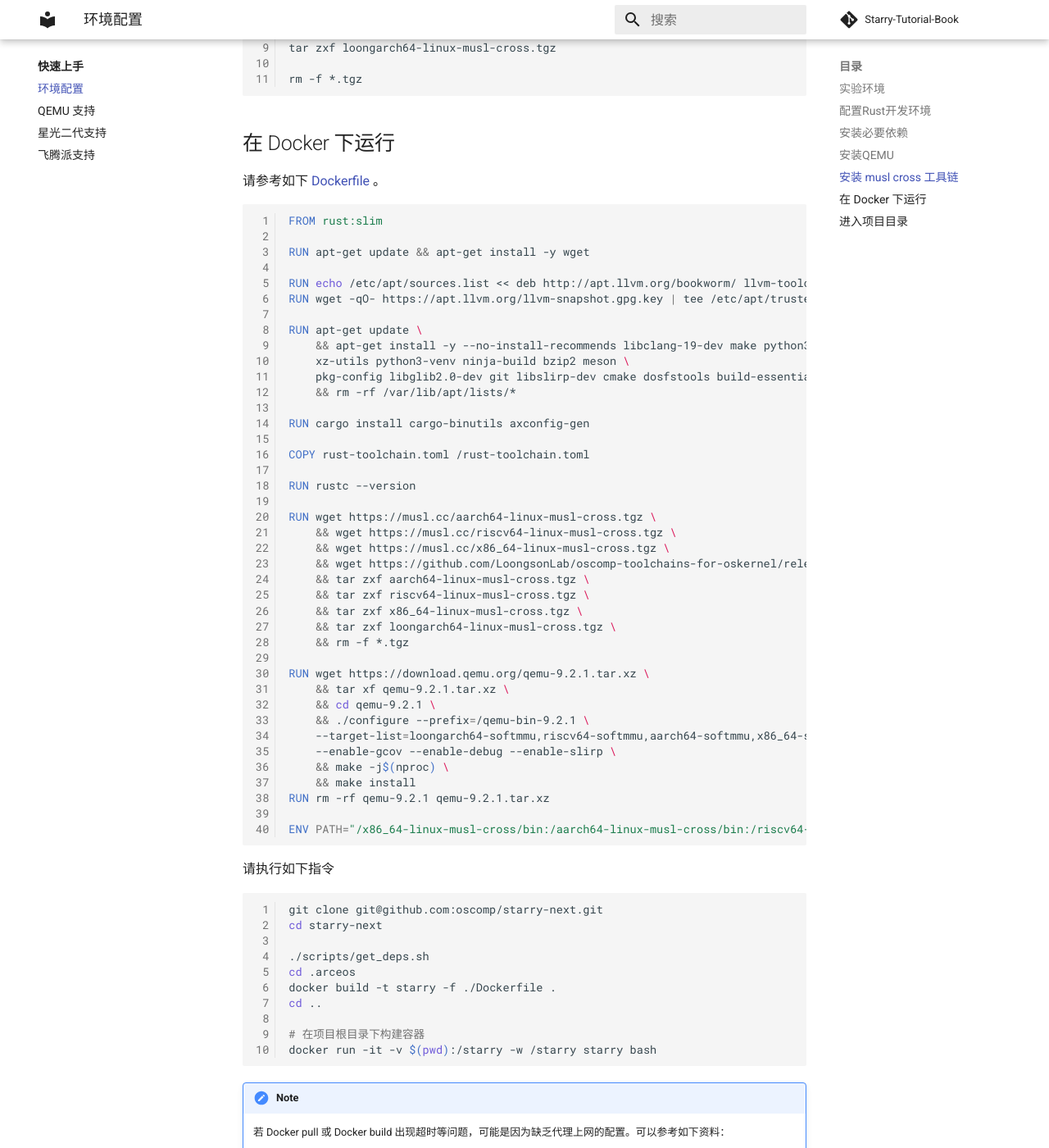
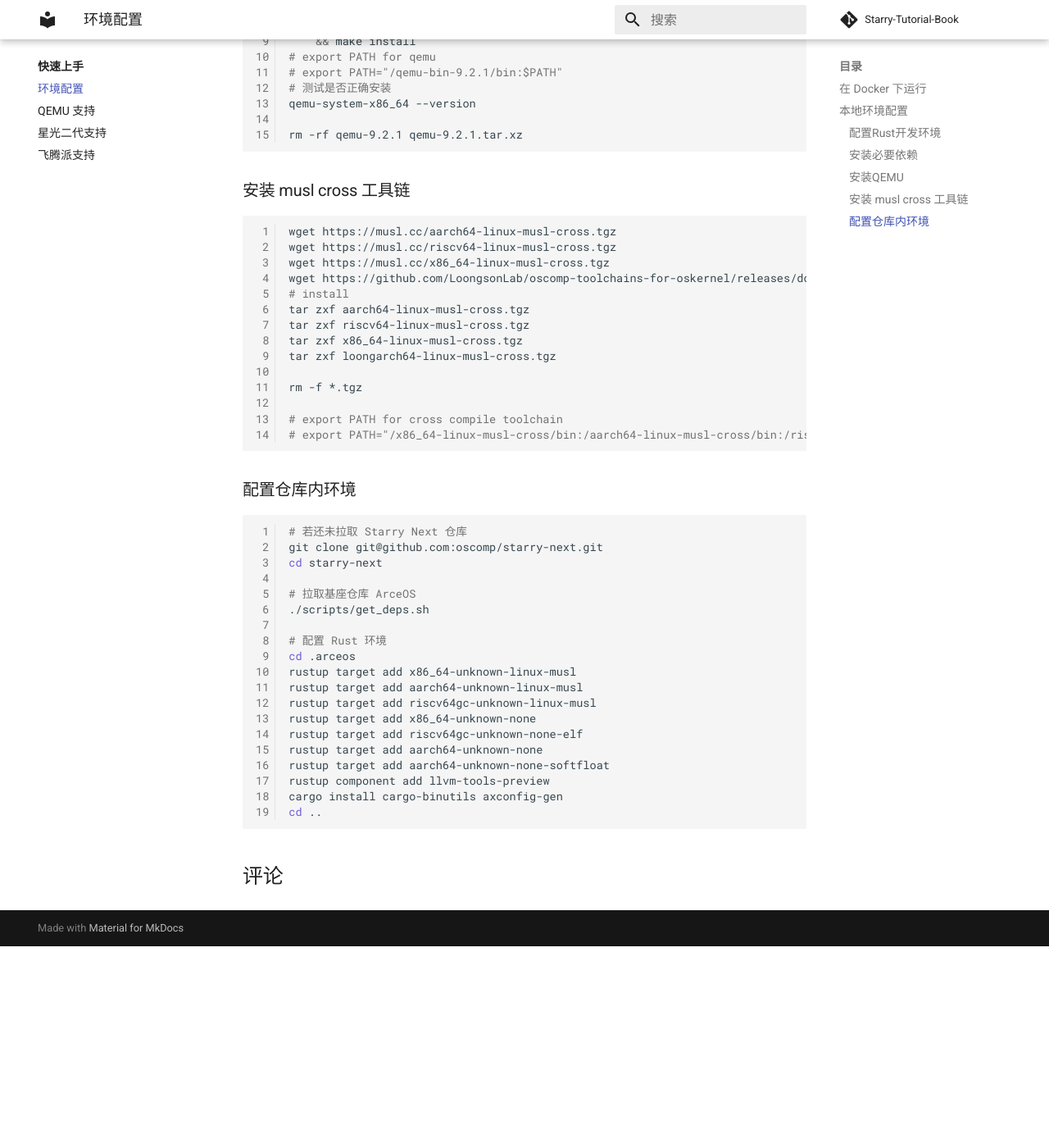
Before and after one commit to chyyuu/Starry-Tutorial-Book, an MkDocs documentation site: the page built from docs/setup/env.md, in a window 1280 px wide and 1400 px high, scrolled down 1706 px. Shown: the whole window at 82% size. Built offline with MkDocs 1.6.1 and Material for MkDocs 9.7.7, drawn with Linux system fonts in a browser that asks for light colours; comment, search, counter and statistics services are not loaded; after the commit the page ends 2860 px from its top, so only the background shows below that; some of the changed text lies outside the part shown.

Commit message:
[fix] fix the link error

````diff
--- a/docs/setup/env.md
+++ b/docs/setup/env.md
@@ -1,130 +1,8 @@
 # 实验环境配置
-
-下面是初步的本地配置过程
-
-
-## 实验环境
-- 操作系统：Ubuntu 24.04
-- QEMU >= 9.1
-- musl: x86_64 + riscv64 + aarch64 + loongarch64
-
-## 配置Rust开发环境
-首先安装 Rust 版本管理器 rustup 和 Rust 包管理器 cargo，这里我们用官方的安装脚本来安装：
-
-`curl https://sh.rustup.rs -sSf | sh`
-
-如果通过官方的脚本下载失败了，可以在浏览器的地址栏中输入 [https://sh.rustup.rs](https://sh.rustup.rs/) 来下载脚本，在本地运行即可。
-
-
-可通过如下命令安装 rustc 的 nightly 版本。
-
-```bash
-rustup install nightly
-```
-
-再次确认一下我们安装了正确的 rustc 版本（以下为一个示例）：
-
-```bash
-rustc --version
-rustc 1.83.0 (90b35a623 2024-11-26)
-```
-
-## 安装必要依赖
-
-```bash
-echo "deb http://apt.llvm.org/bookworm/ llvm-toolchain-bookworm main" | sudo tee -a /etc/apt/sources.list
-wget -qO- https://apt.llvm.org/llvm-snapshot.gpg.key | sudo tee /etc/apt/trusted.gpg.d/apt.llvm.org.asc
-sudo apt-get update \
-    && apt-get install -y --no-install-recommends libclang-19-dev wget make python3 \
-        xz-utils python3-venv ninja-build bzip2 meson cmake dosfstools build-essential \
-        pkg-config libglib2.0-dev git libslirp-dev  \
-    && rm -rf /var/lib/apt/lists/*
-```
-
-## 安装QEMU
-
-```bash
-# 安装与qemu相关的软件包
-wget https://download.qemu.org/qemu-9.2.1.tar.xz
-tar xf qemu-9.2.1.tar.xz \
-    && cd qemu-9.2.1 \
-    && ./configure --prefix=/qemu-bin-9.2.1 \
-        --target-list=loongarch64-softmmu,riscv64-softmmu,aarch64-softmmu,x86_64-softmmu,loongarch64-linux-user,riscv64-linux-user,aarch64-linux-user,x86_64-linux-user \
-        --enable-gcov --enable-debug --enable-slirp \
-    && make -j$(nproc) \
-    && make install
-# 配置环境变量。。
-# 测试是否正确安装
-qemu-system-x86_64 --version
-
-rm -rf qemu-9.2.1 qemu-9.2.1.tar.xz
-```
-
-## 安装 musl cross 工具链
-
-```bash
-wget https://musl.cc/aarch64-linux-musl-cross.tgz
-wget https://musl.cc/riscv64-linux-musl-cross.tgz
-wget https://musl.cc/x86_64-linux-musl-cross.tgz
-wget https://github.com/LoongsonLab/oscomp-toolchains-for-oskernel/releases/download/loongarch64-linux-musl-cross-gcc-13.2.0/loongarch64-linux-musl-cross.tgz
-# install
-tar zxf aarch64-linux-musl-cross.tgz
-tar zxf riscv64-linux-musl-cross.tgz
-tar zxf x86_64-linux-musl-cross.tgz
-tar zxf loongarch64-linux-musl-cross.tgz
-
-rm -f *.tgz
-```
 
 ## 在 Docker 下运行
 
-请参考如下 [Dockerfile](https://github.com/oscomp/arceos/blob/main/Dockerfile) 。
-
-```dockerfile
-FROM rust:slim
-
-RUN apt-get update && apt-get install -y wget
-
-RUN echo /etc/apt/sources.list << deb http://apt.llvm.org/bookworm/ llvm-toolchain-bookworm main
-RUN wget -qO- https://apt.llvm.org/llvm-snapshot.gpg.key | tee /etc/apt/trusted.gpg.d/apt.llvm.org.asc
-
-RUN apt-get update \
-    && apt-get install -y --no-install-recommends libclang-19-dev make python3 \
-    xz-utils python3-venv ninja-build bzip2 meson \
-    pkg-config libglib2.0-dev git libslirp-dev cmake dosfstools build-essential \
-    && rm -rf /var/lib/apt/lists/*
-
-RUN cargo install cargo-binutils axconfig-gen
-
-COPY rust-toolchain.toml /rust-toolchain.toml
-
-RUN rustc --version
-
-RUN wget https://musl.cc/aarch64-linux-musl-cross.tgz \
-    && wget https://musl.cc/riscv64-linux-musl-cross.tgz \
-    && wget https://musl.cc/x86_64-linux-musl-cross.tgz \
-    && wget https://github.com/LoongsonLab/oscomp-toolchains-for-oskernel/releases/download/loongarch64-linux-musl-cross-gcc-13.2.0/loongarch64-linux-musl-cross.tgz \
-    && tar zxf aarch64-linux-musl-cross.tgz \
-    && tar zxf riscv64-linux-musl-cross.tgz \
-    && tar zxf x86_64-linux-musl-cross.tgz \
-    && tar zxf loongarch64-linux-musl-cross.tgz \
-    && rm -f *.tgz
-
-RUN wget https://download.qemu.org/qemu-9.2.1.tar.xz \
-    && tar xf qemu-9.2.1.tar.xz \
-    && cd qemu-9.2.1 \
-    && ./configure --prefix=/qemu-bin-9.2.1 \
-    --target-list=loongarch64-softmmu,riscv64-softmmu,aarch64-softmmu,x86_64-softmmu,loongarch64-linux-user,riscv64-linux-user,aarch64-linux-user,x86_64-linux-user \
-    --enable-gcov --enable-debug --enable-slirp \
-    && make -j$(nproc) \
-    && make install
-RUN rm -rf qemu-9.2.1 qemu-9.2.1.tar.xz
-
-ENV PATH="/x86_64-linux-musl-cross/bin:/aarch64-linux-musl-cross/bin:/riscv64-linux-musl-cross/bin:/loongarch64-linux-musl-cross/bin:/qemu-bin-9.2.1/bin:$PATH"
-
-```
-
-请执行如下指令
+若选择在 Docker 环境下开发，请执行如下指令
 
 ```bash
 git clone git@github.com:oscomp/starry-next.git
@@ -150,7 +28,84 @@ docker run -it -v $(pwd):/starry -w /starry starry bash
     Docker run: 也可以使用代理选项，相关操作与 build 类似，可以自行查阅资料
     ```
 
-## 进入项目目录
+Dockerfile 内容请参考 [ArceOS-Dockerfile](https://github.com/oscomp/arceos/blob/main/Dockerfile) 。
+
+
+## 本地环境配置
+
+### 配置Rust开发环境
+首先安装 Rust 版本管理器 rustup 和 Rust 包管理器 cargo，这里我们用官方的安装脚本来安装：
+
+`curl https://sh.rustup.rs -sSf | sh`
+
+如果通过官方的脚本下载失败了，可以在浏览器的地址栏中输入 [https://sh.rustup.rs](https://sh.rustup.rs/) 来下载脚本，在本地运行即可。
+
+
+可通过如下命令安装 rustc 的 nightly 版本。
+
+```bash
+rustup install nightly
+```
+
+再次确认一下我们安装了正确的 rustc 版本（以下为一个示例）：
+
+```bash
+rustc --version
+rustc 1.83.0 (90b35a623 2024-11-26)
+```
+
+### 安装必要依赖
+
+```bash
+echo "deb http://apt.llvm.org/bookworm/ llvm-toolchain-bookworm main" | sudo tee -a /etc/apt/sources.list
+wget -qO- https://apt.llvm.org/llvm-snapshot.gpg.key | sudo tee /etc/apt/trusted.gpg.d/apt.llvm.org.asc
+sudo apt-get update \
+    && apt-get install -y --no-install-recommends libclang-19-dev wget make python3 \
+        xz-utils python3-venv ninja-build bzip2 meson cmake dosfstools build-essential \
+        pkg-config libglib2.0-dev git libslirp-dev  \
+    && rm -rf /var/lib/apt/lists/*
+```
+
+### 安装QEMU
+
+```bash
+# 安装与qemu相关的软件包
+wget https://download.qemu.org/qemu-9.2.1.tar.xz
+tar xf qemu-9.2.1.tar.xz \
+    && cd qemu-9.2.1 \
+    && ./configure --prefix=/qemu-bin-9.2.1 \
+        --target-list=loongarch64-softmmu,riscv64-softmmu,aarch64-softmmu,x86_64-softmmu,loongarch64-linux-user,riscv64-linux-user,aarch64-linux-user,x86_64-linux-user \
+        --enable-gcov --enable-debug --enable-slirp \
+    && make -j$(nproc) \
+    && make install
+# export PATH for qemu
+# export PATH="/qemu-bin-9.2.1/bin:$PATH"
+# 测试是否正确安装
+qemu-system-x86_64 --version
+
+rm -rf qemu-9.2.1 qemu-9.2.1.tar.xz
+```
+
+### 安装 musl cross 工具链
+
+```bash
+wget https://musl.cc/aarch64-linux-musl-cross.tgz
+wget https://musl.cc/riscv64-linux-musl-cross.tgz
+wget https://musl.cc/x86_64-linux-musl-cross.tgz
+wget https://github.com/LoongsonLab/oscomp-toolchains-for-oskernel/releases/download/loongarch64-linux-musl-cross-gcc-13.2.0/loongarch64-linux-musl-cross.tgz
+# install
+tar zxf aarch64-linux-musl-cross.tgz
+tar zxf riscv64-linux-musl-cross.tgz
+tar zxf x86_64-linux-musl-cross.tgz
+tar zxf loongarch64-linux-musl-cross.tgz
+
+rm -f *.tgz
+
+# export PATH for cross compile toolchain
+# export PATH="/x86_64-linux-musl-cross/bin:/aarch64-linux-musl-cross/bin:/riscv64-linux-musl-cross/bin:/loongarch64-linux-musl-cross/bin:$PATH"
+```
+
+### 配置仓库内环境
 
 ```bash
 # 若还未拉取 Starry Next 仓库
--- a/mkdocs.yml
+++ b/mkdocs.yml
@@ -105,7 +105,7 @@ nav:
       - 宏内核扩展下的任务调度: implementation/task/monolithic.md
     - 网络模块:
       - implementation/network/index.md
-      - 模块接口: implementation/network/stack.md
+      - 模块接口: implementation/network/api.md
       - 网络栈支持: implementation/network/support.md
     - 文件系统模块:
       - implementation/fs/index.md
````
Also changed, not shown: docs/appendix/qemu-user.md (+1 -1 lines), docs/index.md (+3 -0 lines), docs/usage/oscomp.md (+4 -4 lines).
